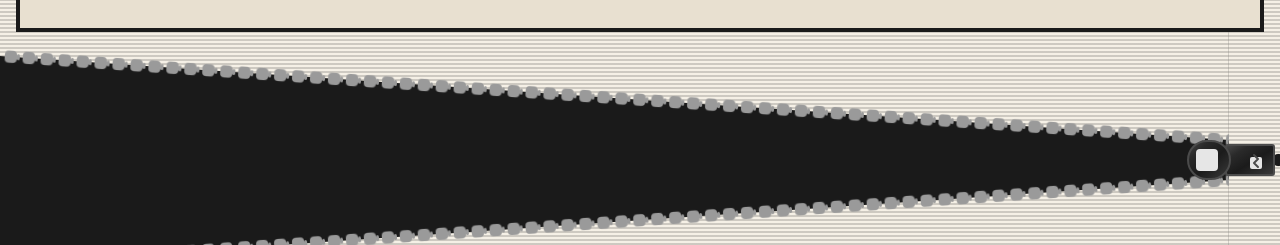
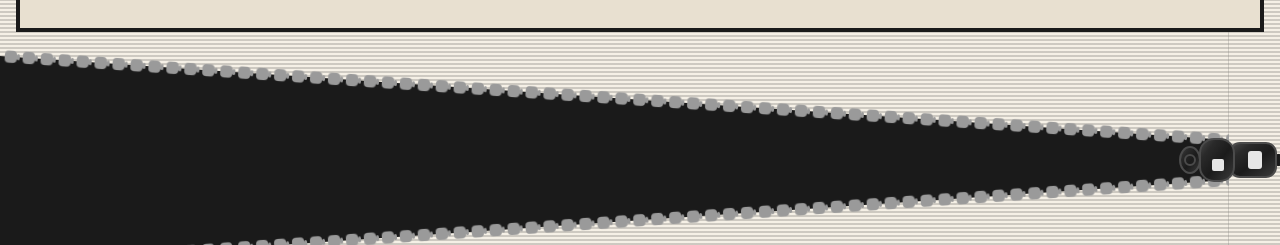
Before and after one commit to spbotdel/sewing, a Next.js app: page / in a window 1280 px wide. Shown: the part 1845-2090 px from the top of the page. Built offline with nearby package versions, Linux system fonts and the light colour scheme.

Commit message:
Adjust zipper slider silhouette

```diff
--- a/components/zipper-divider.tsx
+++ b/components/zipper-divider.tsx
@@ -394,46 +394,43 @@ export function ZipperDivider({ fromTheme, toTheme }: ZipperDividerProps) {
               </linearGradient>
             </defs>
             <rect
-              x="10"
-              y="20"
-              width="48"
-              height="30"
-              rx="2"
+              x="8"
+              y="18"
+              width="46"
+              height="34"
+              rx="10"
               fill={`url(#${sliderGradientId})`}
               stroke={sliderEdge}
               strokeWidth="2"
             />
             <rect
-              x="54"
-              y="16"
-              width="42"
-              height="38"
-              rx="19"
+              x="50"
+              y="14"
+              width="34"
+              height="42"
+              rx="14"
               fill={`url(#${sliderGradientId})`}
               stroke={sliderEdge}
               strokeWidth="2"
             />
-            <rect x="22" y="26" width="12" height="12" rx="2" fill={sliderSlot} />
             <rect
-              x="66"
-              y="24"
-              width="22"
-              height="22"
-              rx="4"
-              fill={sliderSlot}
+              x="84"
+              y="22"
+              width="20"
+              height="26"
+              rx="13"
+              fill={`url(#${sliderGradientId})`}
+              stroke={sliderEdge}
+              strokeWidth="2"
             />
+            <circle cx="94" cy="35" r="5" fill="none" stroke={sliderEdge} strokeWidth="2" />
+            <rect x="22" y="26" width="14" height="18" rx="3" fill={sliderSlot} />
+            <rect x="60" y="24" width="12" height="12" rx="2" fill={sliderSlot} />
             <path
-              d="M12 22 L52 22"
+              d="M12 22 L82 22"
               stroke={`url(#${sliderHighlightId})`}
               strokeWidth="2"
               strokeLinecap="round"
-            />
-            <path
-              d="M26 28 L30 32 L26 36 L30 40"
-              stroke={sliderEdge}
-              strokeWidth="2"
-              strokeLinecap="round"
-              strokeLinejoin="round"
             />
           </svg>
         </div>
```
